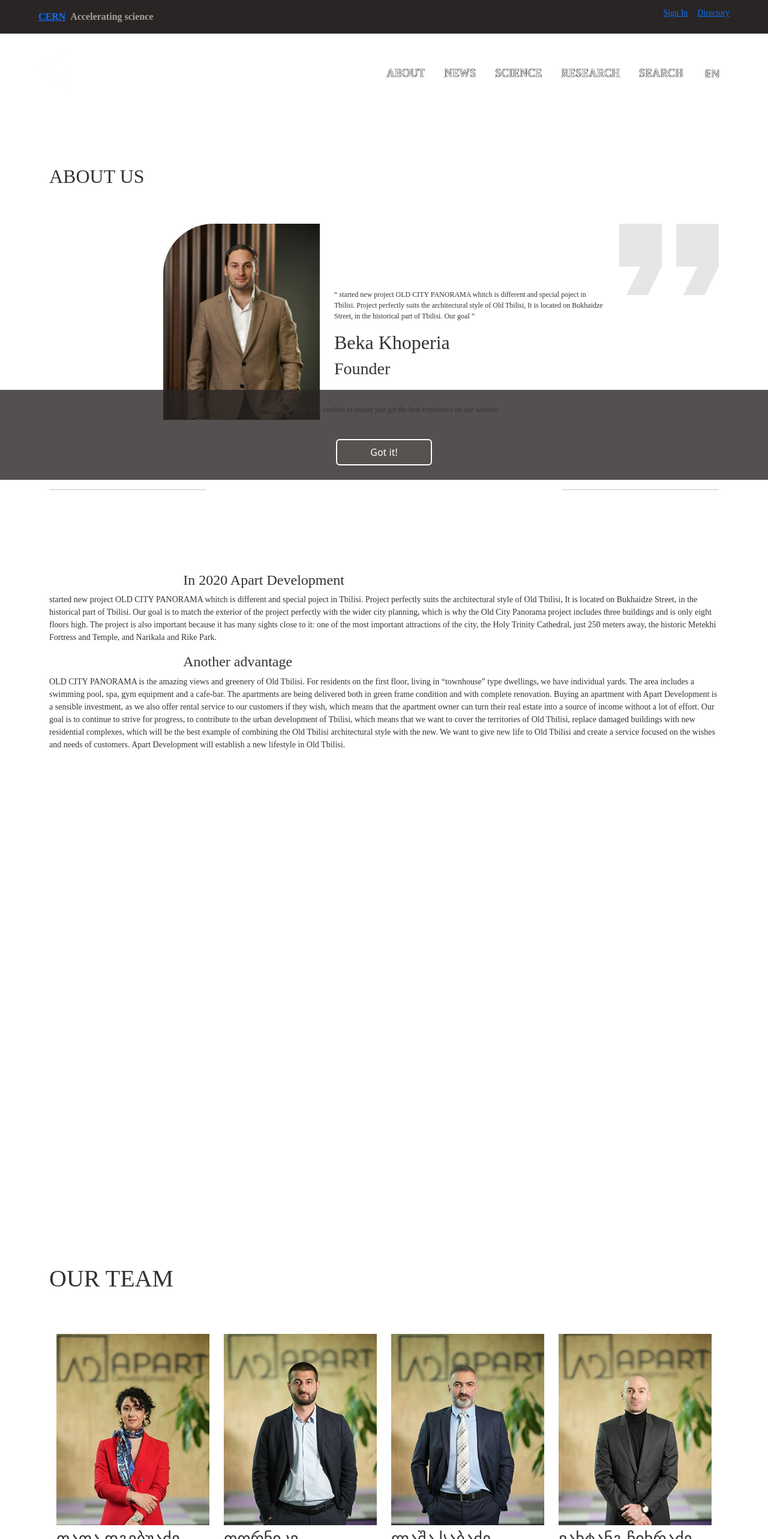
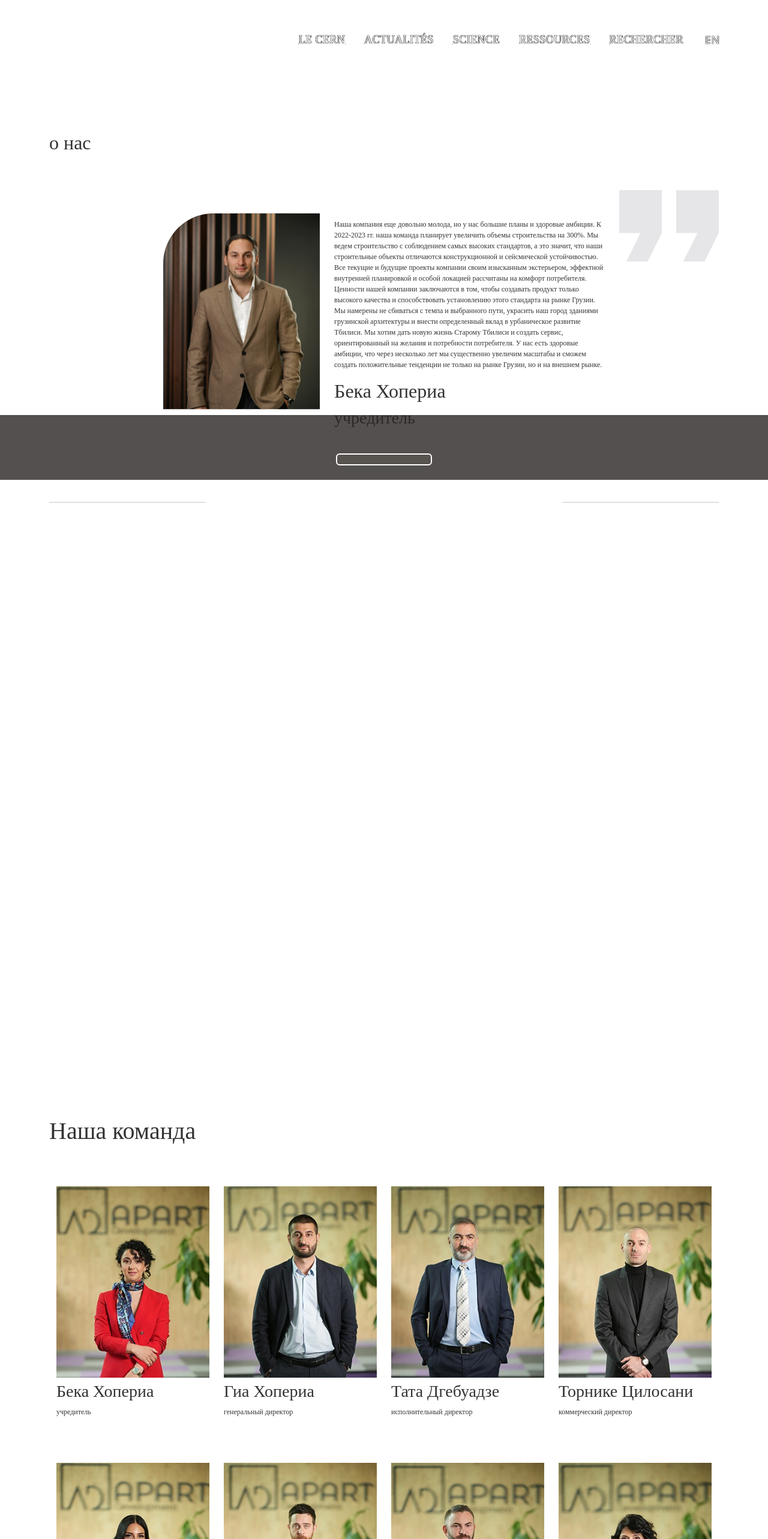
Before and after one commit to G-Apxo/new-apart, a Next.js app: page /About in a window 1280 px wide. Shown: the top 2566 px of the page at 60% size. Built offline with nearby package versions, Linux system fonts and the light colour scheme.

Commit message:
new updates

```diff
--- a/components/nav.js
+++ b/components/nav.js
@@ -17,28 +17,6 @@ export default function Nav() {
 
   return (
     <nav>
-      <div className="flex items-center justify-between bg-gray-800 text-white px-8 md:px-16 py-2">
-        <Link href="/">
-          <a>
-            <span className="font-bold">CERN</span>
-            <span className="ml-2 text-gray-400 font-semibold hidden sm:inline-block">
-              {t.subtitle}
-            </span>
-          </a>
-        </Link>
-        <ul className="flex items-center justify-between space-x-4 text-gray-400">
-          <li>
-            <a href="https://home.cern/user/login" className="text-sm">
-              {t.signin}
-            </a>
-          </li>
-          <li>
-            <a href="https://cern.ch/directory" className="text-sm">
-              {t.directory}
-            </a>
-          </li>
-        </ul>
-      </div>
       <ul className="flex items-center justify-between pt-8 px-8 md:px-16">
         <li>
           <Link href="/">
--- a/next.config.js
+++ b/next.config.js
@@ -1,6 +1,6 @@
 module.exports = {
   i18n: {
-    locales: ['en', 'fr'],
-    defaultLocale: 'en',
+    locales: ['en', 'ru', 'ge'],
+    defaultLocale: 'ge',
   },
 };
--- a/pages/About.js
+++ b/pages/About.js
@@ -3,8 +3,8 @@ import Image from 'next/image';
 import { useRouter } from 'next/router';
 import { useState } from 'react';
 import { Button, Row, Container, Col, input } from "react-bootstrap";
-import en from '../locales/en';
-import fr from '../locales/fr';
+import en from '../locales/enAbout';
+import ru from '../locales/ruAbout';
 import Beqa from "../assets/beqa.svg";
 import Quote from "../assets/quote.svg";
 import Team1 from "../assets/apartteam/team1.webp";
@@ -31,7 +31,7 @@ export default function IndexPage() {
   const [showBanner, setBanner] = useState(true);
   const router = useRouter();
   const { locale } = router;
-  const t = locale === 'en' ? en : fr;
+  const t = locale === 'en' ? en : ru;
 
   return (
     <main>
@@ -39,7 +39,7 @@ export default function IndexPage() {
 
         <Nav />
         <Container className="mt-5">
-        <h1 className="about-title ">ABOUT US</h1>
+        <h1 className="about-title ">{t.title}</h1>
         <Row className="row-marginer justify-content-end">
           <Col xs="12" lg="3" md="3" sm="3" xl="3" xxl="3" className="d-flex justify-content-center">
             <Image src={Beqa} alt="banner immage" />
@@ -47,12 +47,10 @@ export default function IndexPage() {
           <Col xs="12" lg="5" md="5" sm="5" xl="5" xxl="5" className="align-items-center d-flex mt-5">
             <div>
               <p>
-                “ started new project OLD CITY PANORAMA whitch is different and special poject in Tbilisi.
-                Project perfectly suits the architectural style of Old Tbilisi, It is located on Bukhaidze
-                Street, in the historical part of Tbilisi. Our goal ”
+             {t.tsubt}
               </p>
-              <h2>Beka Khoperia</h2>
-              <h3>Founder</h3>
+              <h2>{t.tname}</h2>
+              <h3>{t.tpos}</h3>
             </div>
           </Col>
           <Col xs="2" className="no_mobile">
@@ -71,17 +69,11 @@ export default function IndexPage() {
           {/* <Col xs="12" lg="6" md="6" sm="6" xl="6" xxl="6"> */}
           {/* <Row> */}
           <Col xs="12" lg="12" md="12" sm="12" xl="12" xxl="2">
-            <h3 className="about--text__hmod">In 2020 Apart Development</h3>
+            <h3 className="about--text__hmod">{t.ath} </h3>
           </Col>
           <Col xs="12" lg="12" md="12" sm="12" xl="12" xxl="4">
             <p className="about--text__ptmod2">
-              started new project OLD CITY PANORAMA whitch is different and special poject in Tbilisi. Project
-              perfectly suits the architectural style of Old Tbilisi, It is located on Bukhaidze Street, in
-              the historical part of Tbilisi. Our goal is to match the exterior of the project perfectly with
-              the wider city planning, which is why the Old City Panorama project includes three buildings and
-              is only eight floors high. The project is also important because it has many sights close to it:
-              one of the most important attractions of the city, the Holy Trinity Cathedral, just 250 meters
-              away, the historic Metekhi Fortress and Temple, and Narikala and Rike Park.
+              {t.att}
             </p>
           </Col>
           {/* </Row> */}
@@ -97,22 +89,11 @@ export default function IndexPage() {
             xxl="2"
             // className="mt-60 "
           >
-            <h3 className="about--text__hmod">Another advantage</h3>
+            <h3 className="about--text__hmod">{t.ath2}</h3>
           </Col>
           <Col xs="12" lg="12" md="12" sm="12" xl="12" xxl="4">
             <p className="about--text__ptmod__mod ">
-              OLD CITY PANORAMA is the amazing views and greenery of Old Tbilisi. For residents on the first
-              floor, living in “townhouse” type dwellings, we have individual yards. The area includes a
-              swimming pool, spa, gym equipment and a cafe-bar. The apartments are being delivered both in
-              green frame condition and with complete renovation. Buying an apartment with Apart Development
-              is a sensible investment, as we also offer rental service to our customers if they wish, which
-              means that the apartment owner can turn their real estate into a source of income without a lot
-              of effort. Our goal is to continue to strive for progress, to contribute to the urban
-              development of Tbilisi, which means that we want to cover the territories of Old Tbilisi,
-              replace damaged buildings with new residential complexes, which will be the best example of
-              combining the Old Tbilisi architectural style with the new. We want to give new life to Old
-              Tbilisi and create a service focused on the wishes and needs of customers. Apart Development
-              will establish a new lifestyle in Old Tbilisi.
+              {t.att2}
             </p>
           </Col>
           {/* </Row> */}
@@ -126,33 +107,33 @@ export default function IndexPage() {
       <section className="cover mt-120"></section>
       <Container className="mb-120 mt-120">
         <Row className="row-marginer mb-60 ">
-          <h1>OUR TEAM</h1>
+          <h1>{t.tth}</h1>
         </Row>
         <Row className="sixty-row">
           <Col xs="6" lg="3" md="3" sm="3" xl="3" xxl="3">
             <Image src={Team8} alt="banner immage" />
             {/* //8 */}
-            <h3>თათა დგებუაძე </h3>
-            <p>აღმასრულებელი დირექტორი</p>
+            <h3>{t.tt1} </h3>
+            <p>{t.tt1p}</p>
           </Col>
 
           <Col xs="6" lg="3" md="3" sm="3" xl="3" xxl="3">
             <Image src={Team10} alt="banner immage" />
             {/* //10 */}
-            <h3>თორნიკე წილოსანი </h3>
-            <p>კომერციული დირექტორი</p>
+            <h3>{t.tt2} </h3>
+            <p>{t.tt2p}</p>
           </Col>
           <Col xs="6" lg="3" md="3" sm="3" xl="3" xxl="3">
             <Image src={Team13} alt="banner immage" />
             {/* //13 */}
-            <h3>ლაშა საბაძე</h3>
-            <p>ფინანსური მენეჯერი</p>
+            <h3>{t.tt3} </h3>
+            <p>{t.tt3p}</p>
           </Col>
           <Col xs="6" lg="3" md="3" sm="3" xl="3" xxl="3">
             <Image src={Team6} alt="banner immage" />
             {/* //6 */}
-            <h3>ვახტანგ ჩიხრაძე</h3>
-            <p>სტრატეგიული გაყიდვების მენეჯერი</p>
+            <h3>{t.tt4} </h3>
+            <p>{t.tt4p}</p>
           </Col>
         </Row>
 
@@ -160,26 +141,26 @@ export default function IndexPage() {
           <Col xs="6" lg="3" md="3" sm="3" xl="3" xxl="3">
             <Image src={Team2} alt="banner immage" />
             {/* //2 */}
-            <h3>ანი მურვანიძე </h3>
-            <p>გაყიდვების სამსახურის უფროსი</p>
+            <h3>{t.tt5} </h3>
+            <p>{t.tt5p}</p>
           </Col>
           <Col xs="6" lg="3" md="3" sm="3" xl="3" xxl="3">
             <Image src={Team19} alt="banner immage" />
             {/* //19 */}
-            <h3>საბა ჯანაშია</h3>
-            <p> უსაფრთხოების სამსახურის უფროსი</p>
+            <h3>{t.tt6} </h3>
+            <p>{t.tt6p}</p>
           </Col>
           <Col xs="6" lg="3" md="3" sm="3" xl="3" xxl="3">
             <Image src={Team3} alt="banner immage" />
             {/* //3 */}
-            <h3>არჩილ კურცხალია</h3>
-            <p> არქიტექტორ-დიზაინერი</p>
+            <h3>{t.tt7} </h3>
+            <p>{t.tt7p}</p>
           </Col>
           <Col xs="6" lg="3" md="3" sm="3" xl="3" xxl="3">
             <Image src={Team18} alt="banner immage" />
             {/* //18 */}
-            <h3>ნატუკა ხოფერია </h3>
-            <p>ოფისის მენეჯერი</p>
+            <h3>{t.tt8} </h3>
+            <p>{t.tt8p}</p>
           </Col>
         </Row>
 
@@ -187,26 +168,26 @@ export default function IndexPage() {
           <Col xs="6" lg="3" md="3" sm="3" xl="3" xxl="3">
             <Image src={Team5} alt="banner immage" />
             {/* //5 */}
-            <h3>გიორგი ჯაფარიძე </h3>
-            <p>მთავარი ბუღალტერი</p>
+            <h3>{t.tt9} </h3>
+            <p>{t.tt9p}</p>
           </Col>
           <Col xs="6" lg="3" md="3" sm="3" xl="3" xxl="3">
             <Image src={Team12} alt="banner immage" />
             {/* //12 */}
-            <h3>ირაკლი ჭრიკაშვილი</h3>
-            <p>მთავარი იურისტი</p>
+            <h3>{t.tt10} </h3>
+            <p>{t.tt10p}</p>
           </Col>
           <Col xs="6" lg="3" md="3" sm="3" xl="3" xxl="3">
             <Image src={Team11} alt="banner immage" />
             {/* //11 */}
-            <h3>ირაკლი იობაშვილი</h3>
-            <p>ლოჯისტიკის მენეჯერი</p>
+            <h3>{t.tt11} </h3>
+            <p>{t.tt11p}</p>
           </Col>
           <Col xs="6" lg="3" md="3" sm="3" xl="3" xxl="3">
             <Image src={Team15} alt="banner immage" />
             {/* //15 */}
-            <h3>ლევან კანდელაკი </h3>
-            <p>პროექტის მენეჯერი</p>
+            <h3>{t.tt12} </h3>
+            <p>{t.tt12p}</p>
           </Col>
         </Row>
 
@@ -214,34 +195,34 @@ export default function IndexPage() {
           <Col xs="6" lg="3" md="3" sm="3" xl="3" xxl="3">
             <Image src={Team1} alt="banner immage" />
             {/* //1 */}
-            <h3>ავთო სეფიაშვილი</h3>
-            <p> პროექტის მენეჯერი</p>
+            <h3>{t.tt13} </h3>
+            <p>{t.tt13p}</p>
           </Col>
           <Col xs="6" lg="3" md="3" sm="3" xl="3" xxl="3">
             <Image src={Team17} alt="banner immage" />
             {/* //17 */}
-            <h3>მამუკა ბარათაშილი </h3>
-            <p>არქიტექტორი</p>
+            <h3>{t.tt14} </h3>
+            <p>{t.tt14p}</p>
           </Col>
           <Col xs="6" lg="3" md="3" sm="3" xl="3" xxl="3">
             <Image src={Team16} alt="banner immage" />
             {/* //16 */}
-            <h3>ლიზა ლაზაშვილი</h3>
-            <p>უმცროსი იურისტი</p>
+            <h3>{t.tt15} </h3>
+            <p>{t.tt15p}</p>
           </Col>
           <Col xs="6" lg="3" md="3" sm="3" xl="3" xxl="3">
             <Image src={Team14} alt="banner immage" />
             {/* //14 */}
-            <h3>ლაშა ჩიქობავა</h3>
-            <p>მომარაგების მენეჯერი</p>
+            <h3>{t.tt16} </h3>
+            <p>{t.tt16p}</p>
           </Col>
         </Row>
 
         <Row className="sixty-row">
           <Col xs="6" lg="3" md="3" sm="3" xl="3" xxl="3">
             <Image src={Team9} alt="banner immage" />
-            <h3>თორნიკე სიხარულიძე</h3>
-            <p>საწყობის მენეჯერი</p>
+            <h3>{t.tt17} </h3>
+            <p>{t.tt17p}</p>
           </Col>
         </Row>
       </Container>
--- a/pages/index.js
+++ b/pages/index.js
@@ -3,8 +3,8 @@ import Image from 'next/image';
 import { useRouter } from 'next/router';
 import { useState } from 'react';
 import { Row, Col,Container,Form,Button } from "react-bootstrap";
-import en from '../locales/en';
-import fr from '../locales/fr';
+import en from '../locales/enHome';
+import fr from '../locales/ruHome';
 import Slide1 from "../assets/slider.png";
 import Taghi from "../assets/taghi.svg"
 import Apart_showroom from "../assets/apartshowroom.svg";
@@ -33,12 +33,13 @@ export default function IndexPage() {
                       <div className="test">
                         <Image src={Taghi} alt="banner immage" className="Taghi" />
                         <p>
-                          For our team, it is important and a priority to preserve <br />
-                          the charm of the old city, to use the old
+                          {t.slider1}
+                          <br/>
+                          {t.slider2}
                           <br />
                           <br />
-                          For our team, it is important and a priority to preserve <br /> the charm of the old
-                          city, to use the old
+                          {t.slider3}<br />
+                          {t.slider4}
                         </p>
                       </div>
                     </Col>
@@ -50,19 +51,17 @@ export default function IndexPage() {
           <Col xs="12" lg="6" md="6" sm="6" xl="6" xxl="6">
             <Row>
               <Col xs="12" lg="3" md="3" sm="3" xl="3" xxl="3">
-                <p className="home--section__texts">About us</p>
+                <p className="home--section__texts">{t.aabout}</p>
               </Col>
               <Col></Col>
               <Col xs="12" lg="8" md="8" sm="8" xl="8" xxl="8">
                 <h1 className="section1-title">
-                  RENEWED LIFE
+                  {t.aheader}
                   <br /> OF OLD TBILISI
                 </h1>
 
                 <p className="section1-subtitle">
-                  For our team, it is important and a priority to preserve the charm of the old city, to use the
-                  old architectural fragments in the modern construction, and at the same time to bring new life
-                  to the forgotten neighborhoods.
+                  {t.ap}
                 </p>
               </Col>
           </Row>
@@ -153,7 +152,7 @@ export default function IndexPage() {
       <Row className="justify-content-between align-items-center ">
         <Col xs="12" lg="2" md="2" sm="2" xl="2" xxl="2">
           <div className="partners home--section__texts">
-            <p className="home--section__texts">Partners</p>
+            <p className="home--section__texts">{t.partners}</p>
           </div>
         </Col>
         <Col xs="12" lg="10" md="10" sm="10" xl="10" xxl="10">
@@ -216,28 +215,7 @@ export default function IndexPage() {
           <p className="text-white text-shadow px-8">{t.description}</p>
         </section> */}
       </div>
-      {/* <article className="mt-16 px-8 max-w-4xl m-auto">
-        <p className="mb-8">{t.p1}</p>
-        <Image
-          alt="Screenshot"
-          src="/screenshot.png"
-          width={1440}
-          height={870}
-        />
-        <p className="my-8">{t.p2}</p>
-        <p className="mb-16">{t.p3}</p>
-      </article> */}
-      {showBanner && (
-        <div className="flex flex-col items-center pt-4 bg-gray-800 text-white fixed bottom-0 w-full bg-opacity-80 p-4 text-center">
-          <p>{t.cookies}</p>
-          <button
-            onClick={() => setBanner(false)}
-            className="px-4 py-2 w-40 border-2 border-white bg-gray-600 hover:bg-gray-800 transition rounded mt-4"
-          >
-            {t.button}
-          </button>
-        </div>
-      )}
+
     </main>
   );
 }
```
